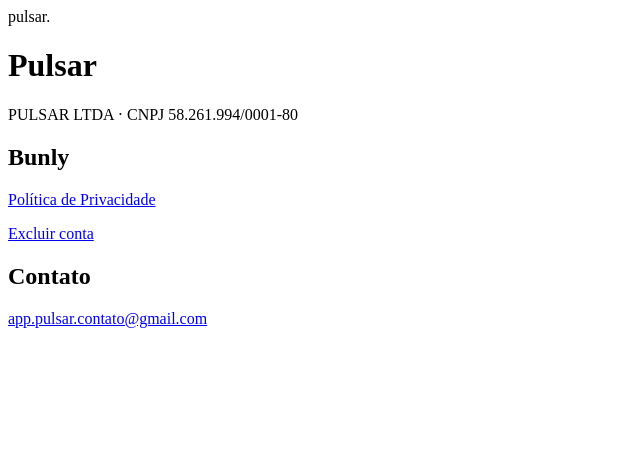
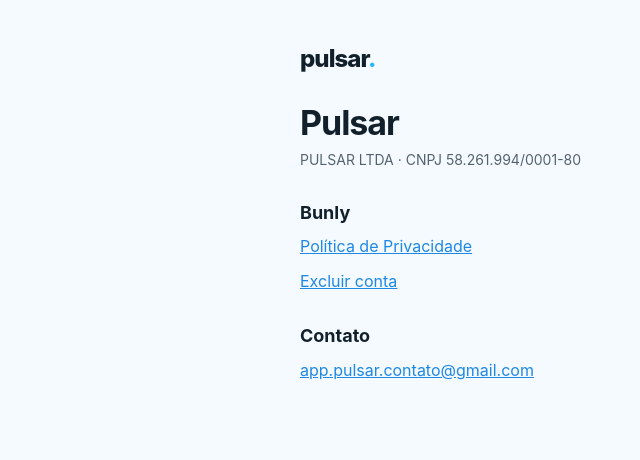
Before and after one commit to Pulsar-dating-app/pulsarapp-site, a plain HTML site: page index.html in a window 1280 px wide. Shown: the whole page, without its empty margins (0-640 px from the left). Drawn offline with Linux system fonts and the light colour scheme; the site is published under a folder, as on GitHub Pages, so addresses that start at the root find nothing.

Commit message:
Serve pages from github.io without custom domain
Co-Authored-By: Claude Opus 5.5 <noreply@anthropic.com>

```diff
--- a/index.html
+++ b/index.html
@@ -4,7 +4,7 @@
 <meta charset="utf-8">
 <meta name="viewport" content="width=device-width, initial-scale=1">
 <title>Pulsar</title>
-<link rel="stylesheet" href="/style.css">
+<link rel="stylesheet" href="style.css">
 </head>
 <body>
 <main>
@@ -12,8 +12,8 @@
 <h1>Pulsar</h1>
 <p class="data">PULSAR LTDA · CNPJ 58.261.994/0001-80</p>
 <h2>Bunly</h2>
-<p><a href="/politica-de-privacidade-bunly">Política de Privacidade</a></p>
-<p><a href="/exclusao-de-conta-bunly">Excluir conta</a></p>
+<p><a href="politica-de-privacidade-bunly">Política de Privacidade</a></p>
+<p><a href="exclusao-de-conta-bunly">Excluir conta</a></p>
 <h2>Contato</h2>
 <p><a href="mailto:app.pulsar.contato@gmail.com">app.pulsar.contato@gmail.com</a></p>
 </main>
```
Also changed, not shown: excluir-conta-bunly.html (+1 -1 lines), exclusao-de-conta-bunly.html (+1 -1 lines), politica-de-privacidade-bunly.html (+2 -2 lines).
